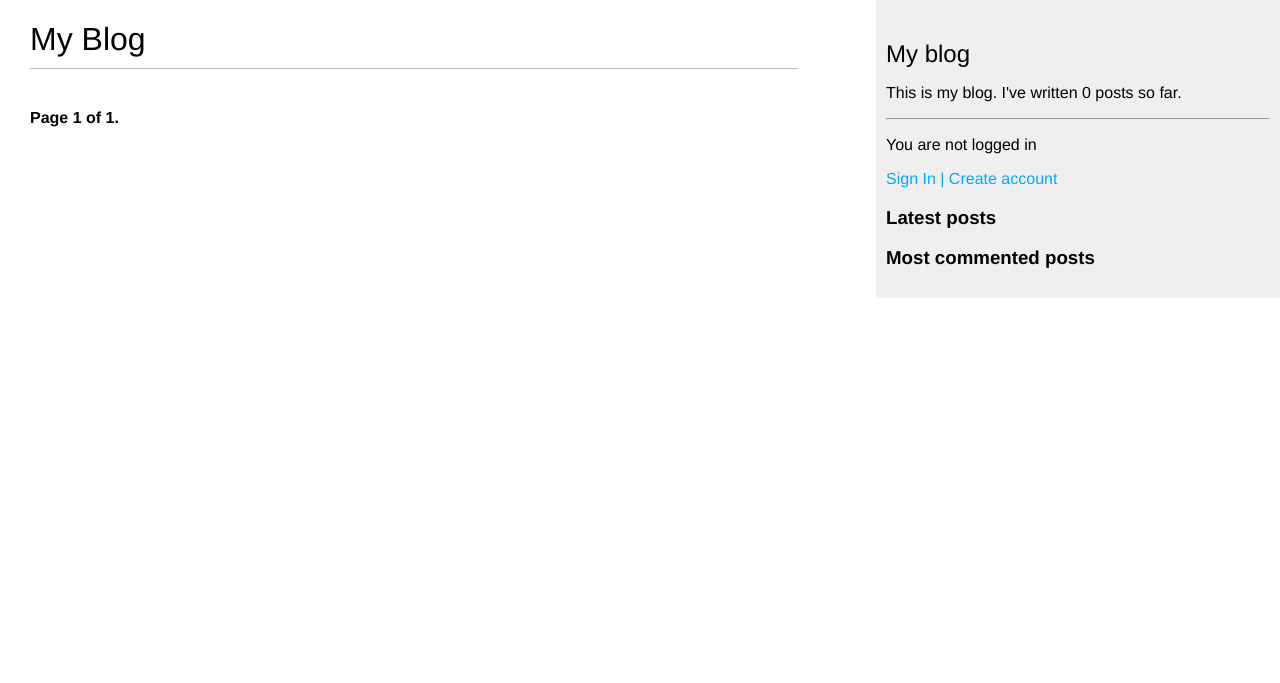
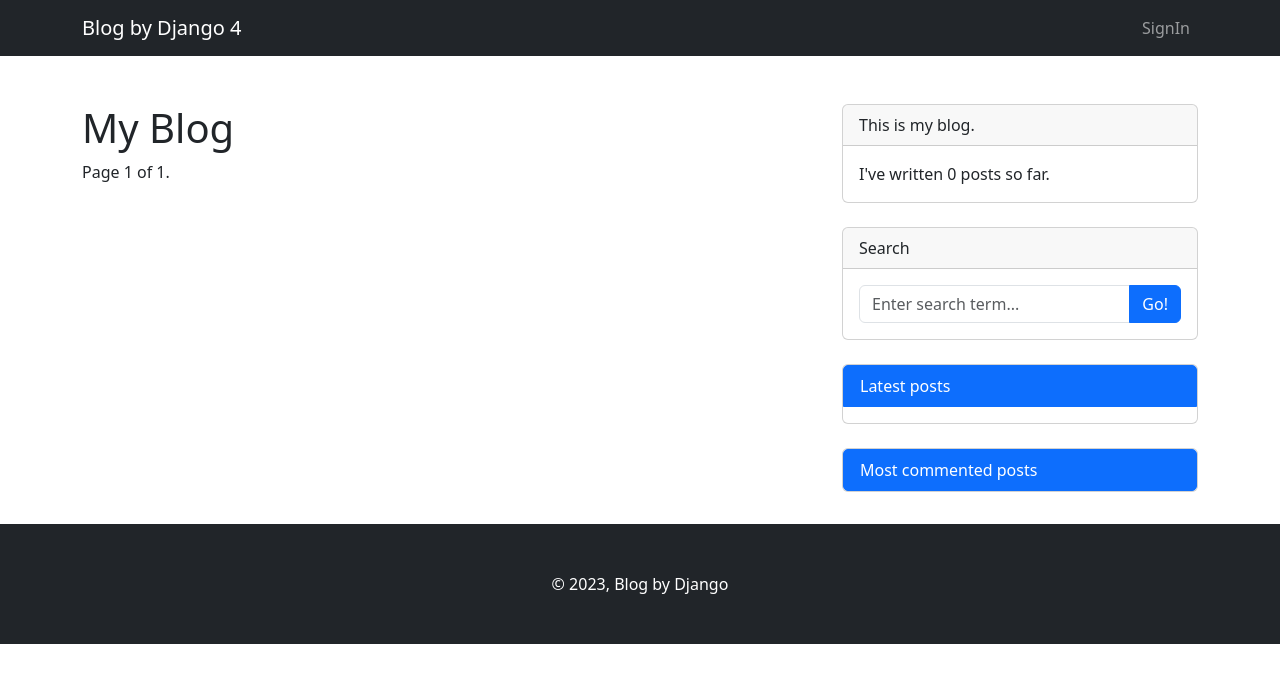
Before and after one commit to Comandosss/blog, a Django app: page / in a window 1280 px wide. Shown: the top 683 px of the page. Run offline with Django 4.2, Linux system fonts and the light colour scheme; data that the repository does not hold is empty; some libraries are stand-ins or nearby versions.

Commit message:
добавил ссылку Log Out/Log In в sidebar; добавил сообщение об успешной регистрации; добавил ссылку Forgot your password в sidebar; подключил bootstrap 5; добавил футер.

```diff
--- a/mysite/templates/blog/base.html
+++ b/mysite/templates/blog/base.html
@@ -4,45 +4,99 @@
 <html>
 <head>
     <title>{% block title %}{% endblock %}</title>
-    <link href="{% static 'css/blog.css' %}" rel="stylesheet">
+    {% load django_bootstrap5 %}
+    {% bootstrap_css %}
+    {% bootstrap_javascript %}
+
 </head>
 <body>
-  <div id="content">
+<!-- Responsive navbar-->
+<nav class="navbar navbar-expand-lg navbar-dark bg-dark">
+    <div class="container">
+        <a class="navbar-brand" href="/">Blog by Django 4</a>
+        <button class="navbar-toggler" type="button" data-bs-toggle="collapse" data-bs-target="#navbarSupportedContent"
+                aria-controls="navbarSupportedContent" aria-expanded="false" aria-label="Toggle navigation"><span
+                class="navbar-toggler-icon"></span></button>
+        <div class="collapse navbar-collapse" id="navbarSupportedContent">
+            <ul class="navbar-nav ms-auto mb-2 mb-lg-0">
+                {% if user.is_authenticated %}
+                    <li class="nav-item"><a class="nav-link" href="{% url 'users-profile' %}"><img
+                            class="rounded-circle" width="30" src="{{ user.profile.avatar.url }}"/> {{ user.username }}
+                    </a></li>
+                    <li class="nav-item"><a class="nav-link" href="{% url 'logout' %}">SignOut</a></li>
+                {% else %}
+                    <li class="nav-item"><a class="nav-link" href="{% url 'login' %}">SignIn</a></li>
+                {% endif %}
+            </ul>
+        </div>
+    </div>
+</nav>
+<!-- Page content-->
+<div class="container mt-5">
+    <div class="row">
+        <div class="col-lg-8">
             {% if messages %}
                 {% for message in messages %}
-        {{ message.tags }} {{ message }}
+                    <div class="container d-flex align-items-center justify-content-center">
+                        <div class="alert alert-warning alert-dismissible fade show w-50  d-block" role="alert">
+                            {{ message }}
+                            <button type="button" class="btn-close" data-bs-dismiss="alert" aria-label="Close"></button>
+                        </div>
+                    </div>
                 {% endfor %}
             {% endif %}
+
             {% block content %}
             {% endblock %}
         </div>
-  <div id="sidebar">
-    <h2>My blog</h2>
-    <p>
-      This is my blog.
+        <!-- Widgets-->
+        <div class="col-lg-4">
+            <div class="card mb-4">
+                <div class="card-header">This is my blog.</div>
+                <div class="card-body">
                     I've written {% total_posts %} posts so far.
-    </p>
-    <hr>
-    {% if user.is_authenticated %}
-      Hi, {{ user.username }}!
-      <p><a href="{% url 'logout' %}">Sign Out</a></p>
-    {% else %}
-      <p>You are not logged in</p>
-      <a href="{% url 'login' %}">Sign In</a>
-      <a href="{% url 'signup' %}">| Create account</a>
-    {% endif %}
-    </hr>
-    <h3>Latest posts</h3>
+                </div>
+            </div>
+            <!-- Search widget-->
+            <div class="card mb-4">
+                <div class="card-header">Search</div>
+                <div class="card-body">
+                    <div class="input-group">
+                        <form action="/search/" method="get" class="input-group">
+                            <input type="text" name="query" class="form-control" placeholder="Enter search term..."
+                                   required="" id="id_query">
+                            <button class="btn btn-primary" id="button-search" type="submit">Go!</button>
+                        </form>
+                    </div>
+                </div>
+            </div>
+            <!-- Latest posts widget-->
+            <div class="card mb-4">
+                <div class="list-group">
+                    <a class="list-group-item list-group-item-action active" aria-current="true">
+                        Latest posts
+                    </a>
                     {% show_latest_posts 3 %}
-    <h3>Most commented posts</h3>
+                </div>
+            </div>
+            <div class="card mb-4">
+                <div class="list-group">
+                    <a class="list-group-item list-group-item-action active" aria-current="true">
+                        Most commented posts
+                    </a>
                     {% get_most_commented_posts as most_commented_posts %}
-    <ul>
                     {% for post in most_commented_posts %}
-      <li>
-        <a href="{{ post.get_absolute_url }}">{{ post.title }}</a>
-      </li>
+                        <a class="list-group-item list-group-item-action"
+                           href="{{ post.get_absolute_url }}">{{ post.title }}</a>
                     {% endfor %}
-    </ul>
                 </div>
+            </div>
+        </div>
+    </div>
+</div>
+<!-- Footer-->
+<footer class="py-5 bg-dark mt-2">
+    <div class="container"><p class="m-0 text-center text-white">&copy; 2023, Blog by Django</p></div>
+</footer>
 </body>
 </html>
```
Lines whose indentation alone changed are shown as unchanged.
